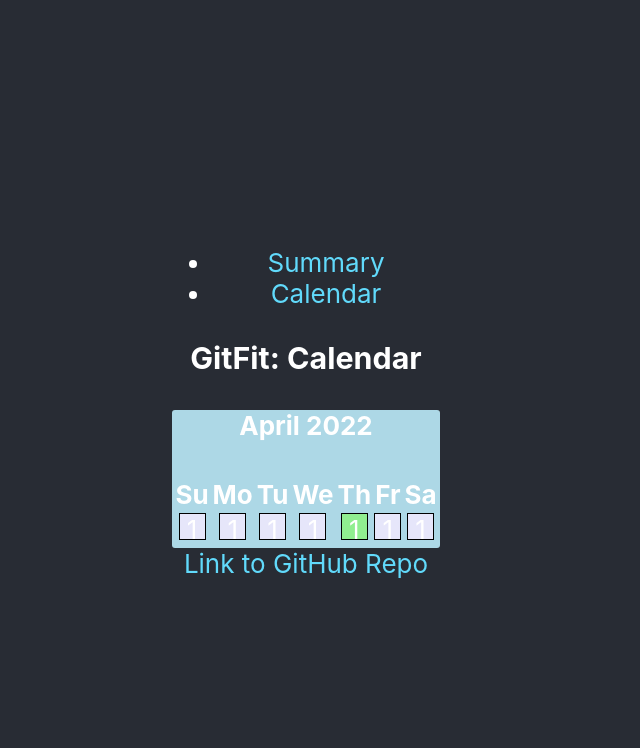
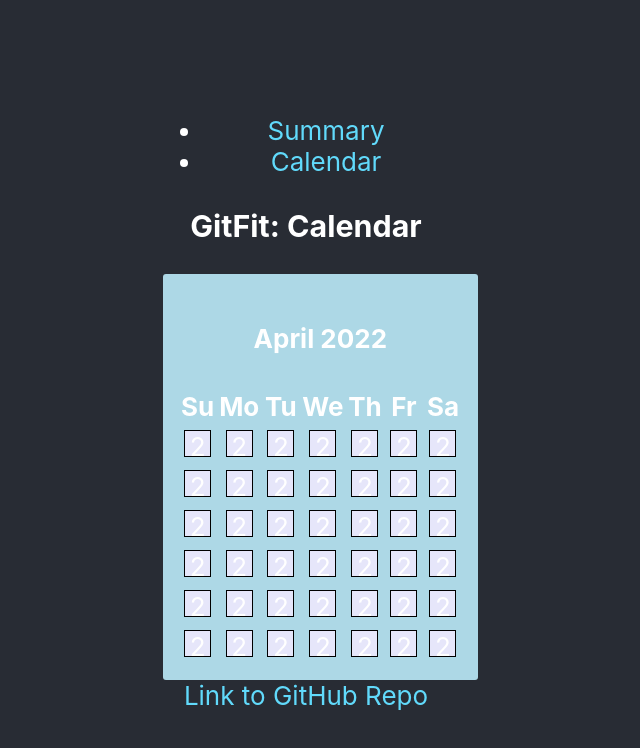
Before and after one commit to LukeSandsor/GitFit-App, a React (Create React App) app in the folder frontend/: page /calendar in a window 1280 px wide. Shown: the top 748 px of the page, without its empty margins (334-974 px from the left). Built offline with nearby package versions, Linux system fonts and the light colour scheme.

Commit message:
beta proto calendar

```diff
--- a/frontend/src/CalendarObject/Calendar.css
+++ b/frontend/src/CalendarObject/Calendar.css
@@ -1,4 +1,6 @@
 .calendar {
   background-color: lightblue;
   border-radius: 3px;
+  padding: 5%;
+  width: max-content;
 }
--- a/frontend/src/CalendarObject/Calendar.js
+++ b/frontend/src/CalendarObject/Calendar.js
@@ -2,8 +2,8 @@
 import './Calendar.css'
 import Tile from './Tile/Tile';
 
-const numCols = 7; // seven days in a week
-const numRows = 6; // at most 6 weeks to display
+const NUM_COLS = 7; // seven days in a week
+const NUM_ROWS = 6; // at most 6 weeks to display
 const daysOfWeek = ['Su', 'Mo', 'Tu', 'We', 'Th', 'Fr', 'Sa'];
 
 // sets up the days of the week in table format
@@ -21,21 +21,60 @@
     );
 }
 
+// Create a matrix of row length and col length
+const initializeGrid = () => {
+  const grid = [];
+  for (let row = 0; row < NUM_ROWS; row++) {
+    const currentRow = [];
+    for (let col = 0; col < NUM_COLS; col++) {
+        const currentTile = {
+          row, // row value, set later
+          col, // col value, set later
+          num: 2, // num value of tile, set later
+          isSelected: false, // set all tiles to default
+        };
+        currentRow.push(currentTile);
+    }
+    grid.push(currentRow);
+  }
+  return grid;
+}
+
+// get the grid matrix, then assign a tile in each row for each col
 function CalendarBody(props) {
-    // For loop to loop through rows and columns
+  const grid = initializeGrid();
+  const calendarBody = grid.map((row, rowIndex) => {
+    // return from the column map, whole row
     return (
-        <tbody>
-          <tr>
-            <td><Tile /></td>
-            <td><Tile /></td>
-            <td><Tile /></td>
-            <td><Tile /></td>
-            <td><Tile isSelected={true}/></td>
-            <td><Tile /></td>
-            <td><Tile /></td>
-          </tr>
-        </tbody>
-    );
+      <tr key={rowIndex}>
+        {row.map((tile, tileIndex) => {
+            const {isSelected, num} = tile; // is from the currentTile Object
+            // return from the row map, single Tile
+            return (
+              <td>
+                <Tile
+                  key={tileIndex}
+                  /*onMouseDown={(row, col) => handleMouseDown(row, col)}
+                  onMouseUp={(row, col) => handleMouseUp()}
+                  onMouseEnter={(row, col) => handleMouseEnter(row, col)}*/
+                  row={rowIndex}
+                  col={tileIndex}
+                  num={num}
+                  isSelected={isSelected}
+                  ></Tile>
+                </td>
+            );
+        })}
+      </tr>
+      );
+  });
+
+  // return the matrix of Tiles in a tbody object
+  return (
+    <tbody>
+        {calendarBody}
+    </tbody>
+  );
 }
 
 function Calendar(props) {
--- a/frontend/src/CalendarObject/Tile/Tile.css
+++ b/frontend/src/CalendarObject/Tile/Tile.css
@@ -6,13 +6,14 @@
    display: inline-block;
    background-color: lavender;
    transition: 0.1s;
+   text-align: center;
+   margin: 5px;
 }
 
 .tile:hover {
    /* Margin needs to be (pre-tile_hover_width - hover_tile_width) / 2 */
    height: 35px;
    width: 35px;
-   z-index: 100;
    position: relative;
    margin: -5px;
 }
--- a/frontend/src/CalendarObject/Tile/Tile.jsx
+++ b/frontend/src/CalendarObject/Tile/Tile.jsx
@@ -13,6 +13,7 @@
          row,
          col,
          isSelected,
+         num,
          onMouseDown,
          onMouseUp,
          onMouseEnter,
@@ -27,7 +28,7 @@
           className={`tile ${extraClassName}`}
           /*onMouseDown={() => onMouseDown(row, col)}
           onMouseUp={() => onMouseUp()}
-          onMouseEnter={() => onMouseEnter(row, col)}*/>1
+          onMouseEnter={() => onMouseEnter(row, col)}*/>{num}
         </div>
       );
    }
```
